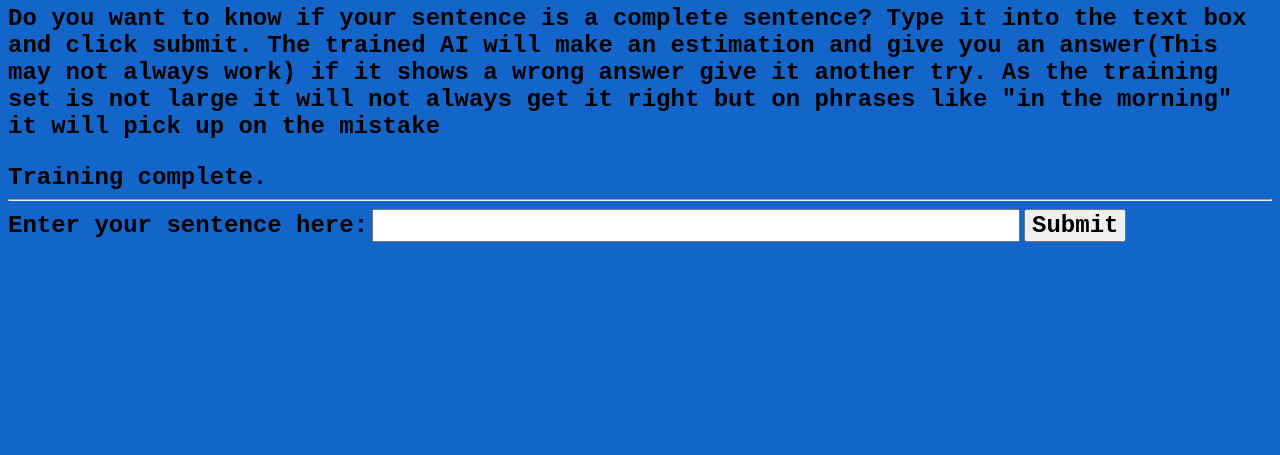
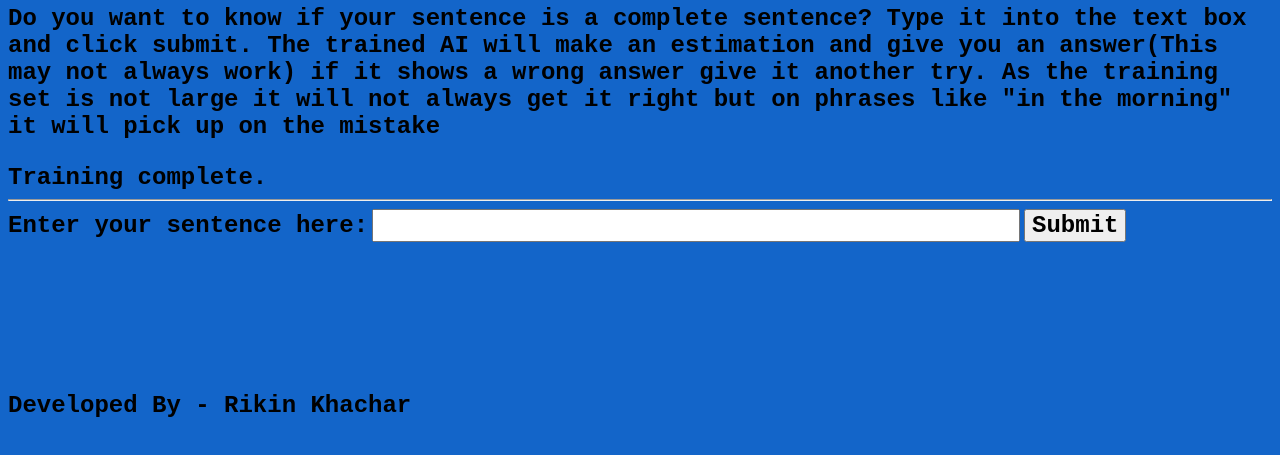
Before and after one commit to rikink/STS-Project, a plain HTML site: page index.html in a window 1280 px wide. Shown: the part 97-552 px from the top of the page. Drawn offline with Linux system fonts and the light colour scheme.

Commit message:
Update index.html

```diff
--- a/index.html
+++ b/index.html
@@ -45,7 +45,8 @@
 	Enter your sentence here:</label>
 	<input type="text" name="textfield" id="textfield">
 	<input onClick="execute(document.getElementById('textfield').value)" type="submit" name="submit" id="submit" value="Submit">
-
+		<br><br>	<br><br> 	<br><br> 	<br><br>
+    <p>Developed By - Rikin Khachar</p>
 
 	<script src="brain.js"></script>
 	<script src="training-data.js"></script>
```
